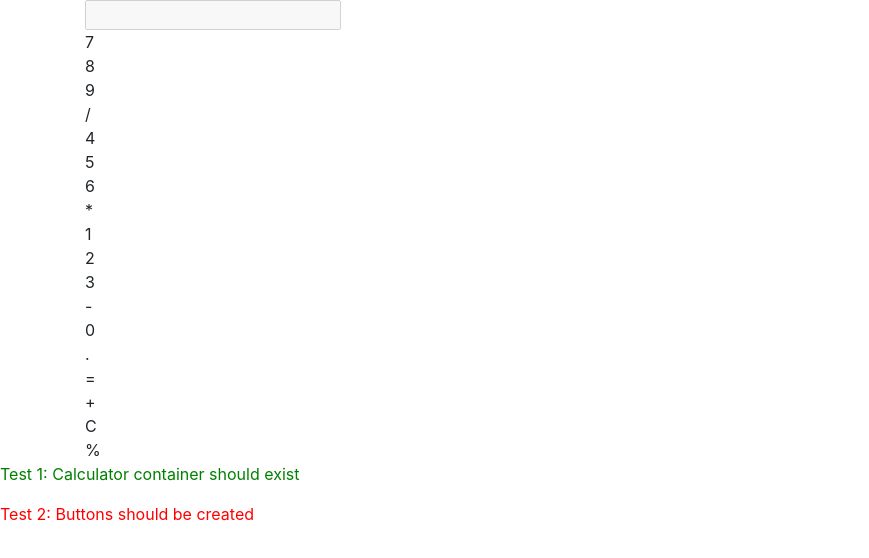
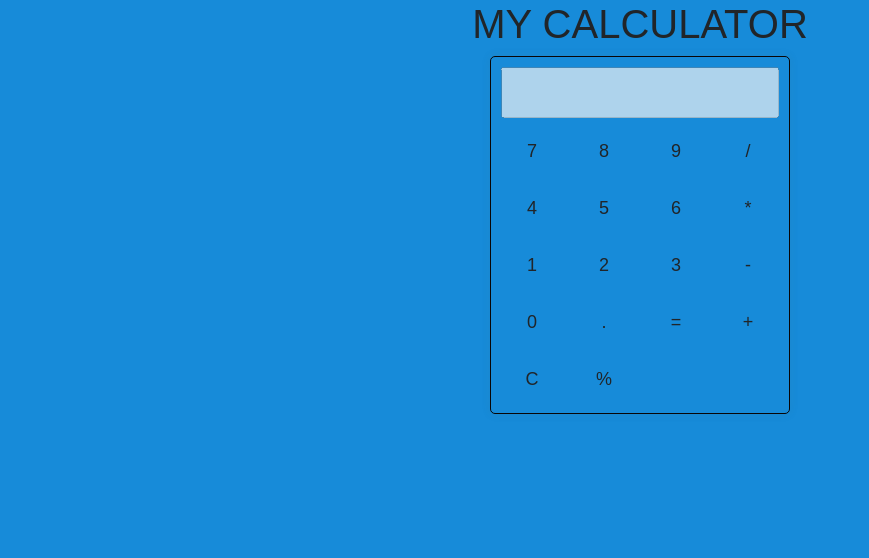
Before and after one commit to VarshiniJayakumar/Day15, a plain HTML site: page index.html in a window 1280 px wide. Shown: the whole page, without its empty margins (0-869 px from the left). Drawn offline with nearby package versions, Linux system fonts and the light colour scheme.

Commit message:
first commit

```diff
--- a/index.html
+++ b/index.html
@@ -4,10 +4,11 @@
     <meta charset="UTF-8">
     <meta name="viewport" content="width=device-width, initial-scale=1.0">
     <link rel="stylesheet" href="https://stackpath.bootstrapcdn.com/bootstrap/4.5.2/css/bootstrap.min.css">
-    <link rel="stylesheet" href="styles.css">
+    <link rel="stylesheet" href="style.css">
     <title>Simple Calculator</title>
 </head>
 <body>
+<h1> MY CALCULATOR </h1>
     <div class="container">
         <div class="calculator">
             <div class="output">
@@ -19,6 +20,8 @@
         </div>
     </div>
     <script src="script.js"></script>
-    <script src="test.js"></script>
+    <style>
+        h1 {text-align: center;}
+    </style>
 </body>
 </html>
--- a/style.css
+++ b/style.css
@@ -1,14 +1,15 @@
 body {
     font-family: Arial, sans-serif;
+    background-color: rgb(23, 139, 217);
 }
 
 .calculator {
     width: 300px;
     margin: auto;
-    border: 1px solid #ccc;
+    border: 1px solid #090606;
     border-radius: 5px;
     padding: 10px;
-    box-shadow: 0 0 10px rgba(0, 0, 0, 0.1);
+    box-shadow: 0 0 10px hwb(125 28% 62% / 0.1);
 }
 
 .output {
@@ -37,5 +38,5 @@ body {
 }
 
 .button:hover {
-    background-color: #eee;
+    background-color: #bc1010;
 }
--- a/test.js
+++ /dev/null
@@ -1,21 +0,0 @@
-// Example test suite
-const testContainer = document.createElement('div');
-testContainer.id = 'test-container';
-
-// Test 1: Check if calculator container exists
-const test1 = document.createElement('p');
-test1.textContent = `Test 1: Calculator container should exist`;
-test1.style.color = document.querySelector('.calculator') ? 'green' : 'red';
-
-// Test 2: Check if buttons are created correctly
-const buttonsContainer = document.getElementById('buttons-container');
-const test2 = document.createElement('p');
-test2.textContent = `Test 2: Buttons should be created`;
-test2.style.color = buttonsContainer && buttonsContainer.children.length === 20 ? 'green' : 'red';
-
-// Append tests to the test container
-testContainer.appendChild(test1);
-testContainer.appendChild(test2);
-
-// Append the test container to the body
-document.body.appendChild(testContainer);
```
